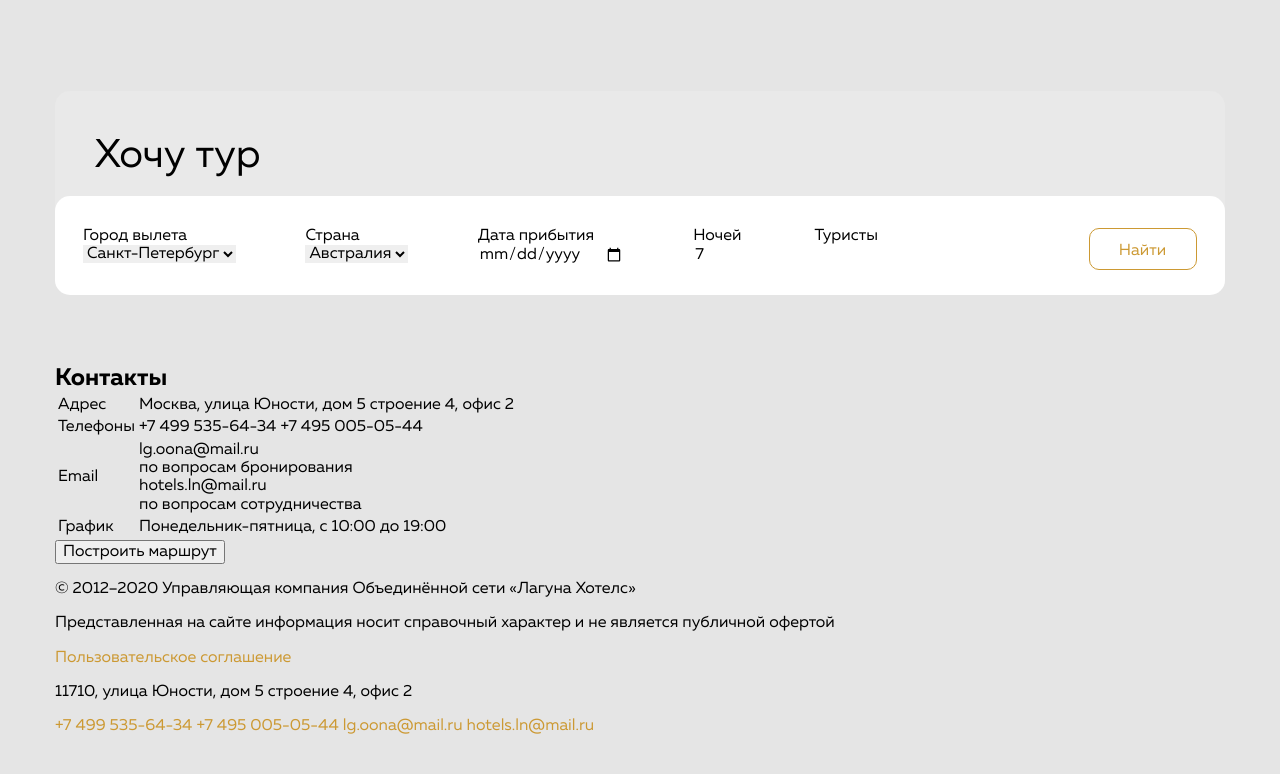
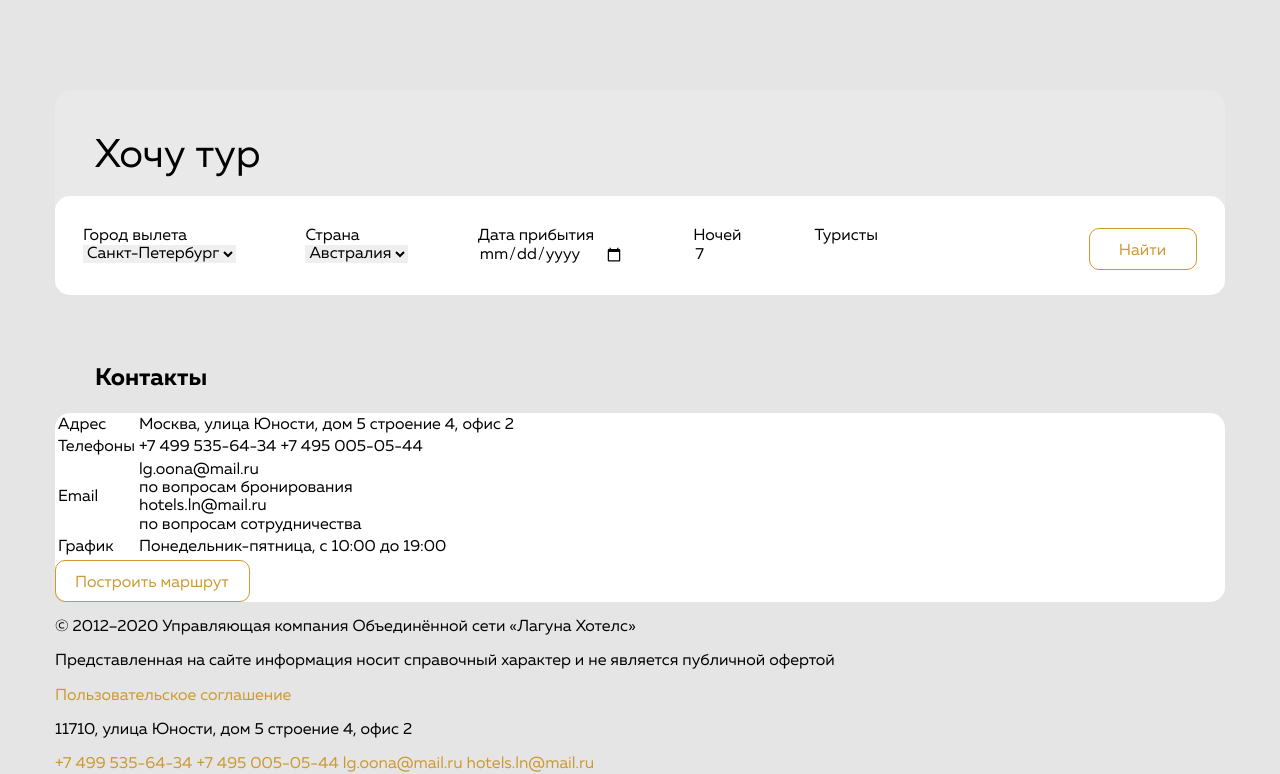
Before and after one commit to call-me-dady/lagoona, a plain HTML site: page index.html in a window 1280 px wide. Shown: the part 5122-5896 px from the top of the page. Before the commit the page ends 5858 px from the top, so only its background shows below. Drawn offline with Linux system fonts and the light colour scheme.

Commit message:
contacts

```diff
--- a/css/style.css
+++ b/css/style.css
@@ -537,3 +537,13 @@ select {
 
 
 /* Contacts */
+
+.contacts__heading {
+  padding-left: 40px;
+  padding-bottom: 20px;
+}
+
+.container__contacts {
+  background-color: var(--white-color);
+  border-radius: 15px ;
+}
--- a/index.html
+++ b/index.html
@@ -677,7 +677,7 @@
               </td>
             </tr>
           </table>
-          <button class="contacts__btn">
+          <button class="contacts__btn site-btn">
             Построить маршрут
           </button>
         </div>
```
